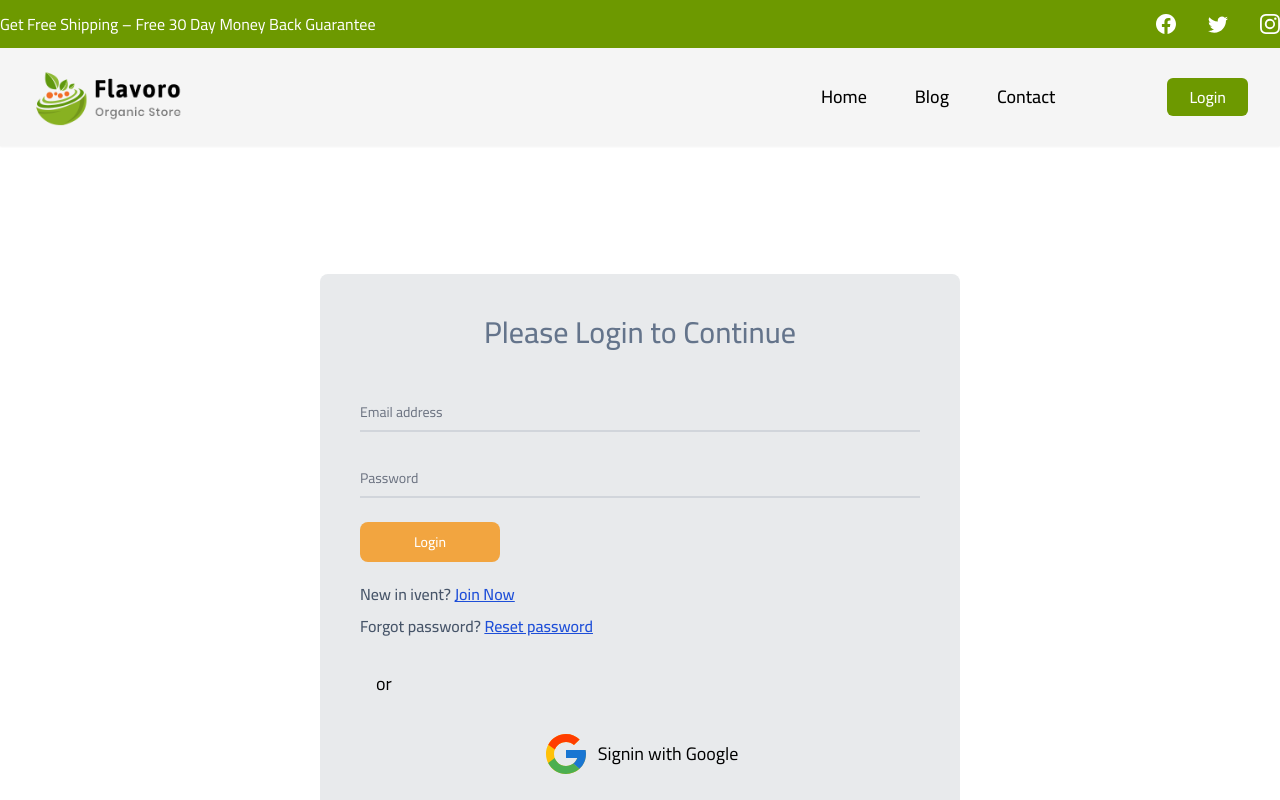
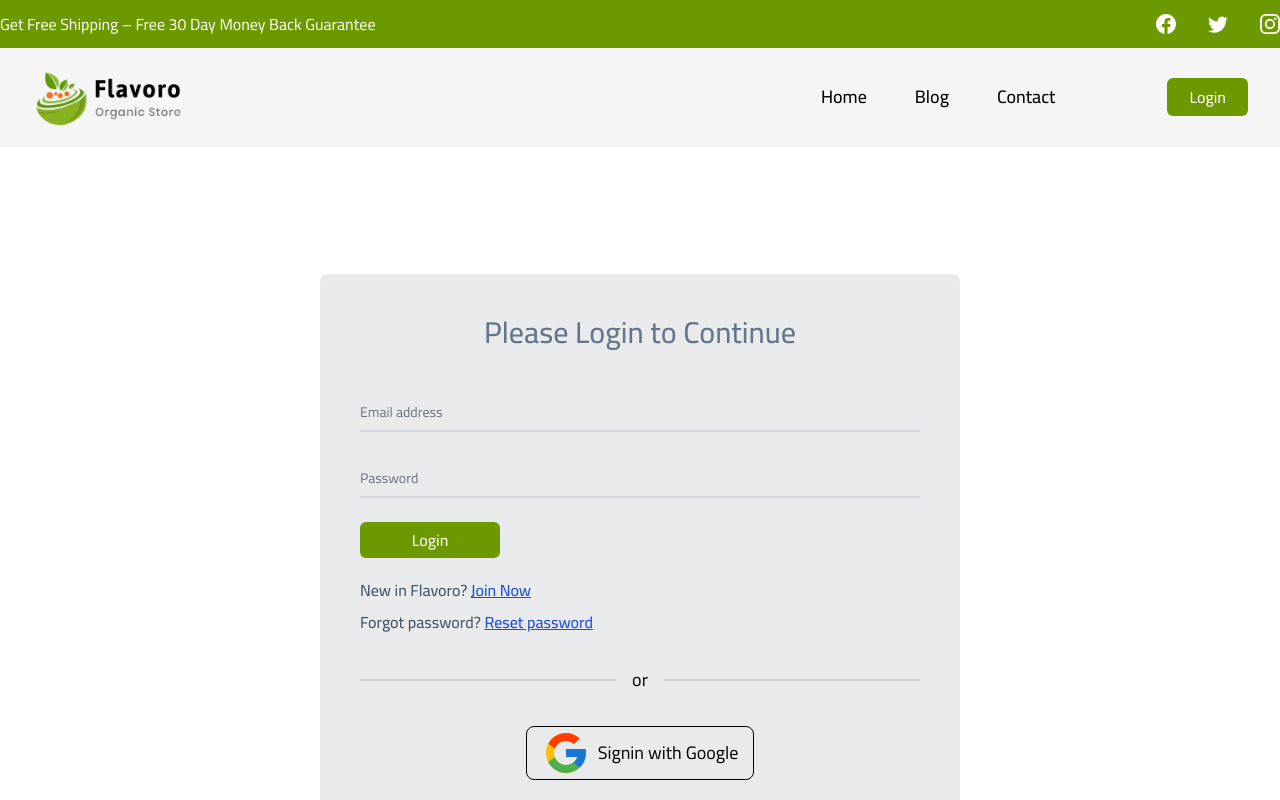
Before and after one commit to AyonJD/assignment-11-flavoro-warhouse, a React (Create React App) app: page /login in a window 1280 px wide. Shown: the top 800 px of the page. Built offline with nearby package versions, Linux system fonts and the light colour scheme; no server answers.

Commit message:
Login and Registration bug fix

```diff
--- a/src/App.css
+++ b/src/App.css
@@ -136,6 +136,7 @@ ul li a {
     position: absolute;
     top: -43px;
 }
+
 .bg-image-bottom::before {
     content: '';
     background-image: url('./Assets/Images/bg3.png');
@@ -157,6 +158,7 @@ ul li a {
     position: absolute;
     bottom: -100px;
 }
+
 .bg-image-bottom::after {
     content: '';
     background-image: url('./Assets/Images/bg4.png');
@@ -185,19 +187,34 @@ ul li a {
     height: 1px;
 }
 
-.bg-footer-banner{
+.bg-footer-banner {
     background-image: url('./Assets/Images/bottomBanner.jpg');
     background-repeat: no-repeat;
     background-size: cover;
     background-position: center;
 }
 
+/* Login Register form */
+/* Form or section */
+.top,
+.bottom {
+    height: 2px;
+    width: 60%;
+    background-color: rgb(204, 204, 204);
+}
+
+.google-button {
+    border: 1px solid black;
+    padding: 2px 15px;
+}
+
+
 @media only screen and (max-width: 768px) {
+
     .bg-image::before,
     .bg-image::after,
     .bg-image-bottom::before,
-    .bg-image-bottom::after
-    {
+    .bg-image-bottom::after {
         display: none !important;
     }
 }
--- a/src/Components/Login/Login.js
+++ b/src/Components/Login/Login.js
@@ -84,9 +84,9 @@ const Login = () => {
                     <label htmlFor="floating_password" className="absolute text-sm text-gray-500 dark:text-gray-400 duration-300 transform -translate-y-6 scale-75 top-3 -z-10 origin-[0] peer-focus:left-0 peer-focus:text-blue-600 peer-focus:dark:text-blue-500 peer-placeholder-shown:scale-100 peer-placeholder-shown:translate-y-0 peer-focus:scale-75 peer-focus:-translate-y-6">Password</label>
                 </div>
 
-                <button type="submit" className="text-white md:w-1/4 bg-[#F2A540] duration-500 hover:bg-[#c96304] focus:outline-none font-medium rounded-lg text-sm w-full sm:w-auto px-5 py-2.5 text-center ">Login</button>
+                <button type="submit" className="text-white bg-[#6D9900] border-2 border-transparent hover:border-2 hover:border-[#6D9900] hover:bg-transparent hover:text-[#6D9900] transition-all transition-duration:150ms md:w-1/4 font-medium hover:font-medium px-5 py-1 rounded-md">Login</button>
                 <div className="flex flex-col">
-                    <p className='text-sm md:text-base font-medium mt-5 text-slate-600'>New in ivent? <Link className='text-blue-700 underline' to={'/register'}>Join Now</Link></p>
+                    <p className='text-sm md:text-base font-medium mt-5 text-slate-600'>New in Flavoro? <Link className='text-blue-700 underline' to={'/register'}>Join Now</Link></p>
                     <p className='text-sm md:text-base font-medium text-slate-600 mt-2'>Forgot password? <Link onClick={handleResetPassword} className='text-blue-700 underline' to={'/login'}>Reset password</Link></p>
                 </div>
 
--- a/src/Components/Register/Register.js
+++ b/src/Components/Register/Register.js
@@ -138,7 +138,7 @@ const Register = () => {
                     <label htmlFor="floating_repeat_password" className="absolute text-sm text-gray-500 dark:text-gray-400 duration-300 transform -translate-y-6 scale-75 top-3 -z-10 origin-[0] peer-focus:left-0 peer-focus:text-blue-600 peer-focus:dark:text-blue-500 peer-placeholder-shown:scale-100 peer-placeholder-shown:translate-y-0 peer-focus:scale-75 peer-focus:-translate-y-6">Confirm password</label>
                 </div>
 
-                <button type="submit" className="text-white md:w-1/4 bg-[#F2A540] duration-500 hover:bg-[#c96304] focus:outline-none font-medium rounded-lg text-sm w-full sm:w-auto px-5 py-2.5 text-center ">Register</button>
+                <button type="submit" className="text-white bg-[#6D9900] border-2 border-transparent hover:border-2 hover:border-[#6D9900] hover:bg-transparent hover:text-[#6D9900] transition-all transition-duration:150ms md:w-1/4 font-medium hover:font-medium px-5 py-1 rounded-md">Register</button>
                 <p className='font-medium mt-4 text-slate-600'>Already a member of ivent? <Link className='text-blue-700' to={'/login'}>Login Here</Link></p>
             </form>
             <div className="flex items-center my-8">
```
